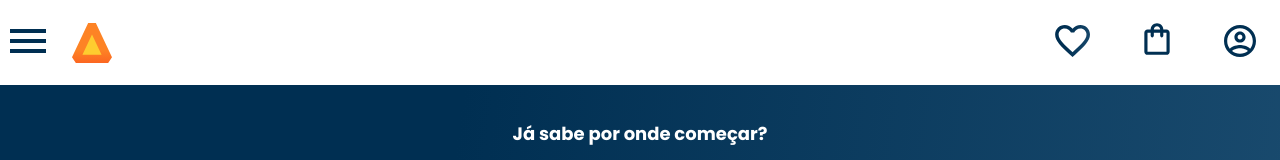
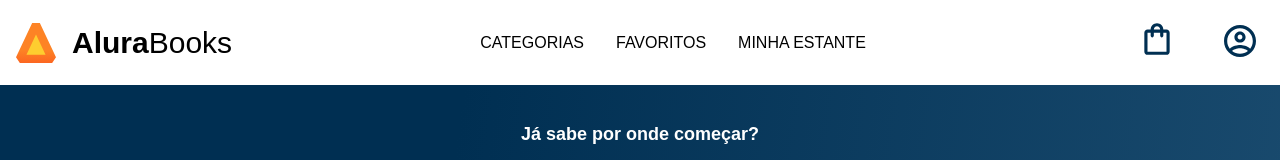
Before and after one commit to CarlosPiovesanJr/alurabook, a plain HTML site: page index.html in a window 1280 px wide. Shown: the top 160 px of the page. Drawn offline with nearby package versions, Linux system fonts and the light colour scheme.

Commit message:
Inicio de projeto para tablet

```diff
--- a/index.html
+++ b/index.html
@@ -7,7 +7,7 @@
     <meta name="viewport" content="width=device-width, initial-scale=1.0">
     <link rel="preconnect" href="https://fonts.googleapis.com">
     <link rel="preconnect" href="https://fonts.gstatic.com" crossorigin>
-    <link href="https://fonts.googleapis.com/css2?family=Poppins:wght@300;400;500;700&display=swap" rel="stylesheet">
+    <link href="https://fonts.googleapis.com/css2?family=Josefin+Sans:wght@400;700&display=swap" rel="stylesheet">
     <link rel="stylesheet" href="reset.css">
     <link rel="stylesheet" href="https://cdn.jsdelivr.net/npm/swiper@9/swiper-bundle.min.css" />
     <link rel="stylesheet" href="style.css">
@@ -40,9 +40,36 @@
                 </li>
             </ul>
             <img src="img/Logo.svg" alt="Logo da Alura" class="container__imagem">
+            <h1 class="container__titulo"><b class="container__titulo-negrito">Alura</b>Books</h1>
+        </div>
+        <div class="opcoes">
+            <input type="checkbox" id="opcoes-menu" class="opcoes__menu"> <label for="opcoes-menu">
+                <li class="opcoes__item">Categorias</li>
+            </label>
+            <ul class="lista-menu">
+                <li class="lista-menu__item">
+                    <a href="#" class="lista-menu__link">Programação</a>
+                </li>
+                <li class="lista-menu__item">
+                    <a href="#" class="lista-menu__link">Front-end</a>
+                </li>
+                <li class="lista-menu__item">
+                    <a href="#" class="lista-menu__link">Infraestrutura</a>
+                </li>
+                <li class="lista-menu__item">
+                    <a href="#" class="lista-menu__link">Business</a>
+                </li>
+                <li class="lista-menu__item">
+                    <a href="#" class="lista-menu__link">Design & UX</a>
+                </li>
+            </ul>
+
+            <li class="opcoes__item"><a class="opcoes__link" href="#">Favoritos</a></li>
+            <li class="opcoes__item"><a class="opcoes__link" href="#">Minha estante</a></li>
         </div>
         <div class="container">
-            <a href="#"><img src="img/Favoritos.svg" alt="Meus Favoritos" class="container__imagem"></a>
+            <a href="#"><img src="img/Favoritos.svg" alt="Meus Favoritos"
+                    class="container__imagem container__imagem-transparente"></a>
             <a href="#"><img src="img/Compras.svg" alt="Carrinho de compras" class="container__imagem"></a>
             <a href="#"><img src="img/Usuário.svg" alt="Meu Perfil" class="container__imagem"></a>
         </div>
@@ -186,10 +213,10 @@
 
     </section>
 
-    <hr/>
+    <hr />
 
     <footer class="rodape">
-    <h2 class="rodape__titulo">Desenvolvido por Carlos Piovesan Jr</h2>
+        <h2 class="rodape__titulo">Desenvolvido por Carlos Piovesan Jr</h2>
 
     </footer>
 
--- a/style.css
+++ b/style.css
@@ -12,6 +12,9 @@
   --laranja: #EB9B00;
   --azul: #002F52;
   --azul-degrade: linear-gradient(97.54deg, #002F52 35.49%, #326589 165.37%);
+  --font-secundaria: 'Josefin Sans'
+  --preto: #000000;
+
 }
 body {
     background-color: var(--cod-de-fundo);
--- a/styles/header.css
+++ b/styles/header.css
@@ -64,3 +64,64 @@
 .container__botao {
     display: none;
 }
+
+.container__titulo,
+.opcoes {
+    display: none;
+
+}
+
+@media screen and (min-width: 1024px) {
+
+    .container__titulo,
+    .container__titulo-negrito {
+        font-family: var(--fonte-secundaria);
+        font-size: 30px;
+    }
+
+    .container__titulo {
+        font-weight: 400;
+        display: block;
+
+    }
+
+    .container__titulo-negrito {
+        font-weight: 700;
+
+    }
+
+    .opcoes {
+        display: flex;
+    }
+
+    .opcoes__item {
+        padding: 0 1em;
+        text-transform: uppercase;
+        list-style: none;
+    }
+
+    .opcoes__link {
+        text-decoration: none;
+        color: var(--preto);
+
+
+    }
+    .container__imagem-transparente {
+        display: none;
+    }
+    .cabecalho__menu-hamburguer{
+        display: none;
+    }
+    .opcoes__menu:checked~.lista-menu {
+        display: block;
+        width: auto;
+
+    }
+    .opcoes__item{
+        font-size: 16px;
+
+    }
+    .opcoes__menu {
+        display: none;
+    }
+}
```
